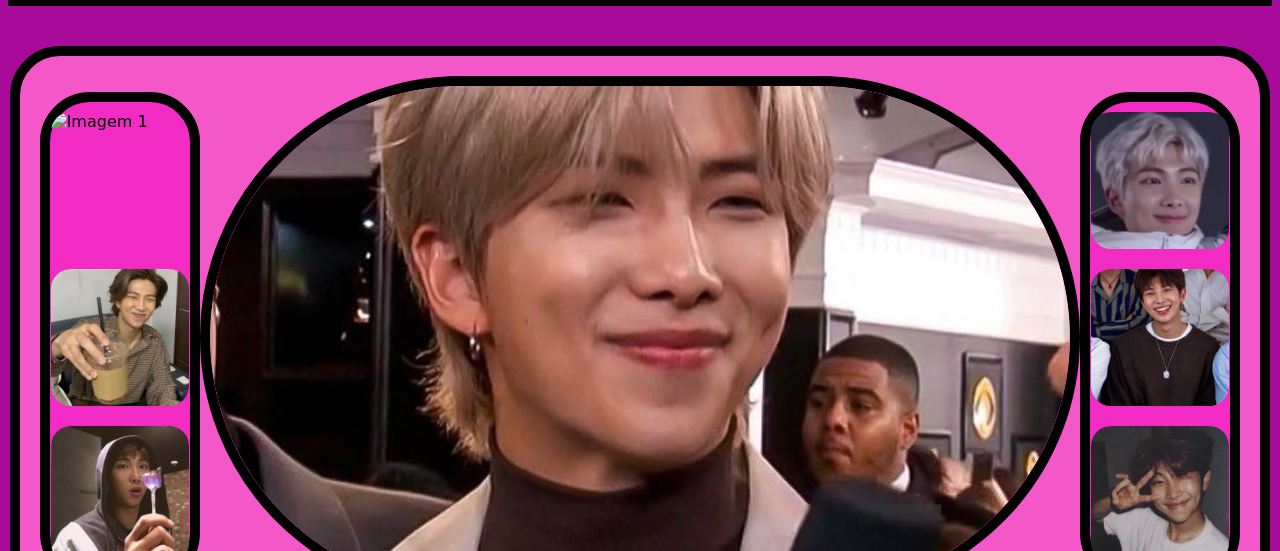
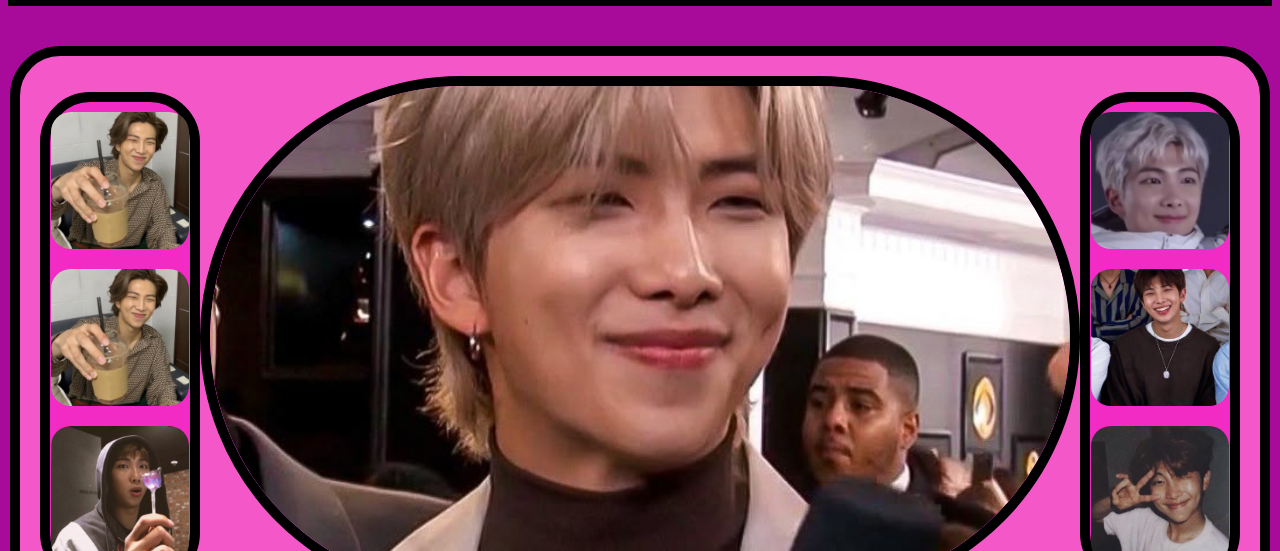
Before and after one commit to BTS611/na.moo, a plain HTML site: page index.html in a window 1280 px wide. Shown: the part 249-800 px from the top of the page. Drawn offline with Linux system fonts and the light colour scheme; a web font is replaced by a local one.

Commit message:
upidatre

```diff
--- a/index.html
+++ b/index.html
@@ -23,7 +23,7 @@
 
     <main>
         <section class="Moranguinho_1">
-            <img id="img1" src="Strawberry.jpeg" alt="Imagem 1">
+            <img id="img1" src="6c9d7582-653e-49c8-a4d6-095a20c81c26.jpeg" alt="Imagem 1">
             <img id="img2" src="6c9d7582-653e-49c8-a4d6-095a20c81c26.jpeg" alt="Imagem 2">
             <img id="img3" src="3e725549-199d-4e25-a938-ad04066fad82.jpeg" alt="Imagem 3">
         </section>
```
